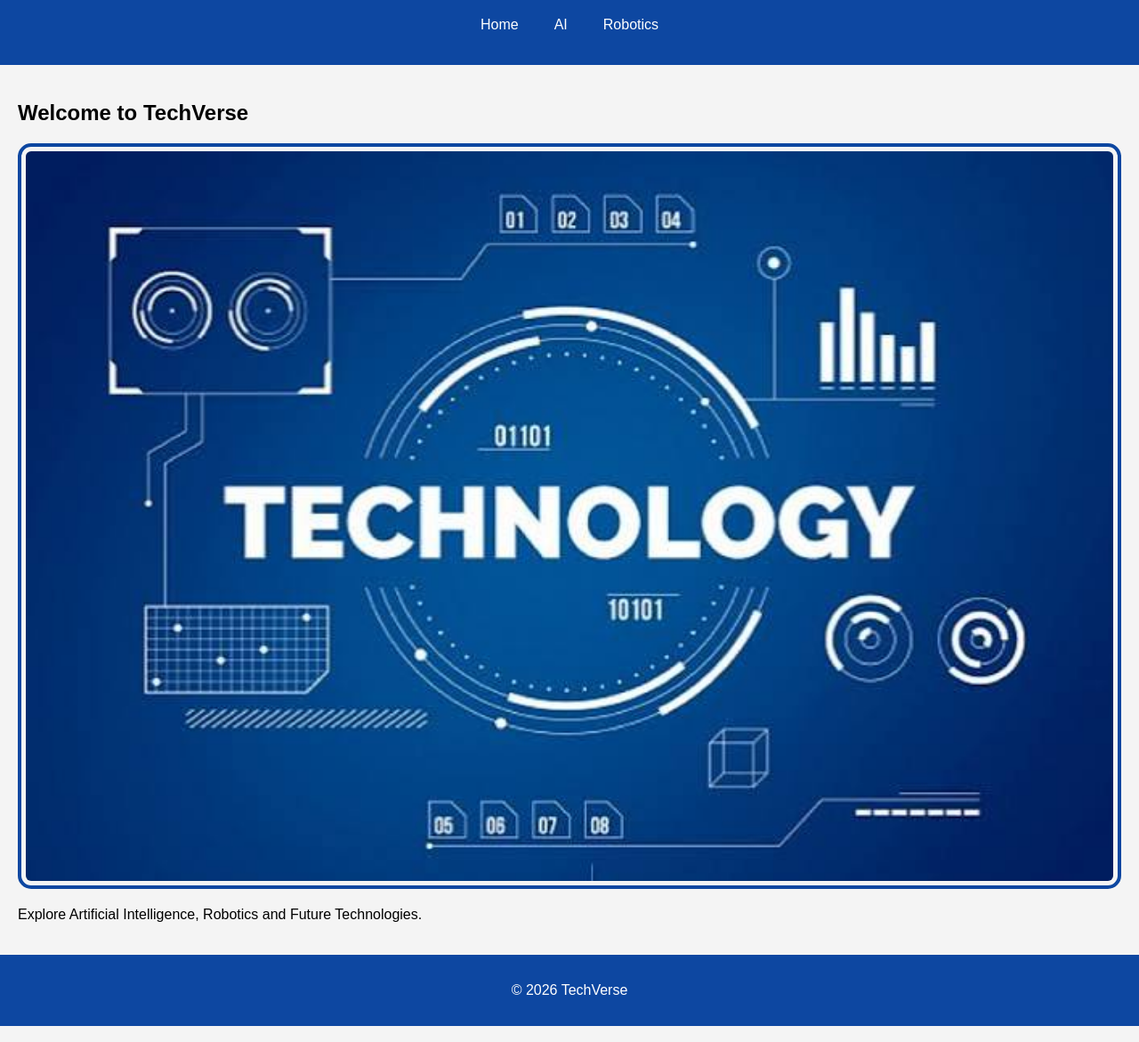
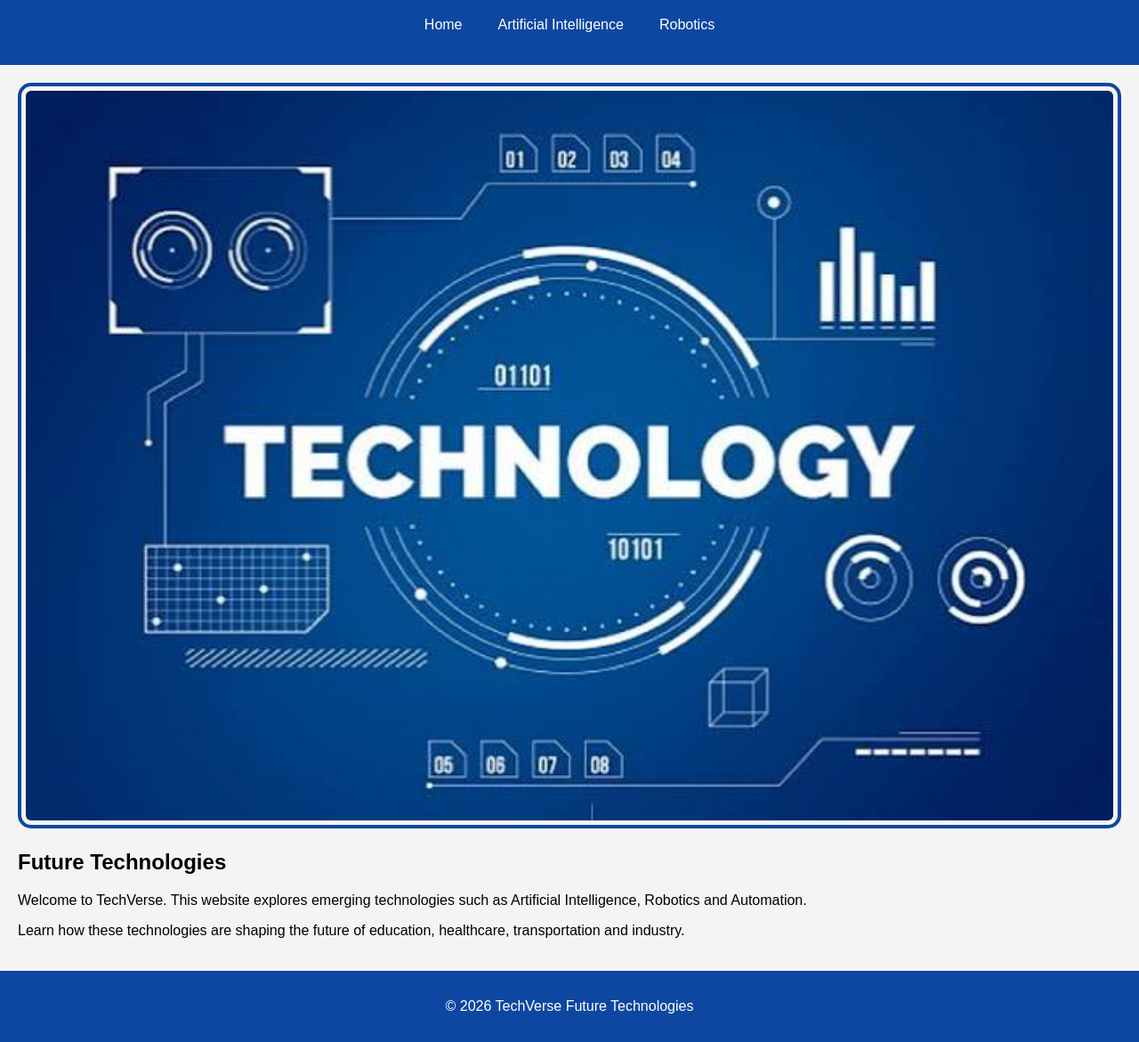
Before and after one commit to Tanishq321/TechVerse-Future-Technologies, a plain HTML site: page index.html in a window 1280 px wide. Shown: the part 81-1252 px from the top of the page at 89% size. Drawn offline with Linux system fonts and the light colour scheme; files that its build step writes are made by us from their sources.

Commit message:
Update index.html

```diff
--- a/index.html
+++ b/index.html
@@ -3,7 +3,7 @@
 <head>
     <meta charset="UTF-8">
     <meta name="viewport" content="width=device-width, initial-scale=1.0">
-<title>TechVerse</title>
+    <title>TechVerse - Home</title>
     <link rel="stylesheet" href="style.css">
 </head>
 
@@ -17,33 +17,35 @@
     <nav>
         <ul class="nav-menu">
             <li><a href="index.html">Home</a></li>
-<li><a href="ai.html">AI</a></li>
+            <li><a href="ai.html">Artificial Intelligence</a></li>
             <li><a href="robotics.html">Robotics</a></li>
         </ul>
     </nav>
-
 </header>
 
 <main id="main-content">
 
-<section>
+    <section class="hero">
+        <img src="images/technology.jpg"
+             alt="Modern technology and innovation concept">
 
-<h2>Welcome to TechVerse</h2>
-
-<img src="images/technology.jpg"
-alt="Modern technology concept">
+        <h2>Future Technologies</h2>
 
         <p>
-Explore Artificial Intelligence,
-Robotics and Future Technologies.
+            Welcome to TechVerse. This website explores emerging technologies
+            such as Artificial Intelligence, Robotics and Automation.
         </p>
 
+        <p>
+            Learn how these technologies are shaping the future of education,
+            healthcare, transportation and industry.
+        </p>
     </section>
 
 </main>
 
 <footer>
-<p>© 2026 TechVerse</p>
+    <p>© 2026 TechVerse Future Technologies</p>
 </footer>
 
 </body>
```
Lines whose indentation alone changed are shown as unchanged.
